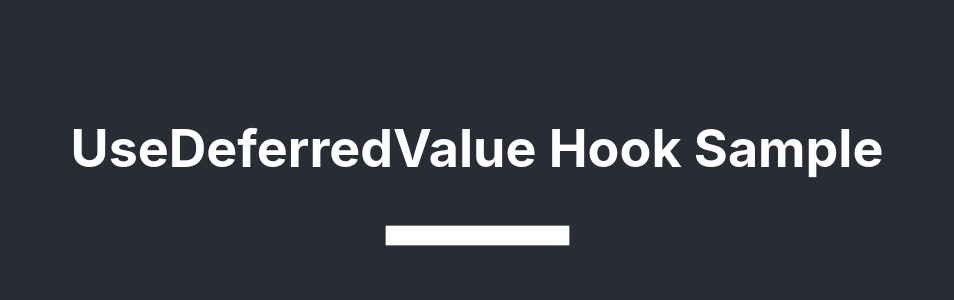
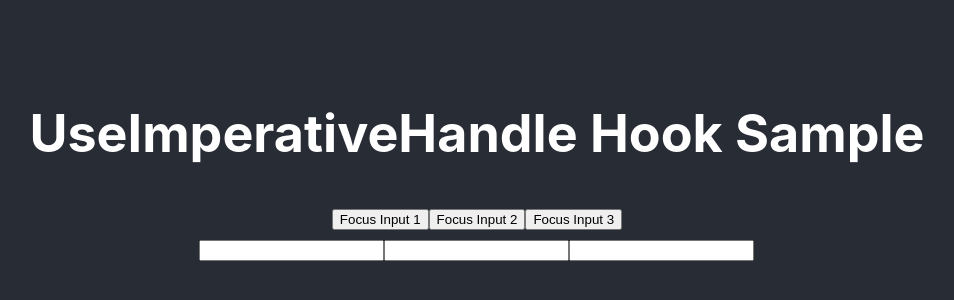
Before and after one commit to indraneel207/react-hooks, a React (Create React App) app: page / in a window 1280 px wide. Shown: the part 236-536 px from the top of the page, without its empty margins (163-1117 px from the left). Built offline with nearby package versions, Linux system fonts and the light colour scheme.

Commit message:
Added UseImperativeHandle

```diff
--- a/src/App.js
+++ b/src/App.js
@@ -1,5 +1,6 @@
 import './App.css';
-import UseDeferredValueSample from './components/UseDeferredValueSample';
+// import UseDeferredValueSample from './components/UseDeferredValueSample';
+import UseImperativeHandleSample from './components/UseImperativeHandleSample/Parent';
 // import CustomHookSample from './components/CustomHookSample';
 // import UseLayoutEffectSample from './components/UseLayoutEffectSample';
 // import UseTransitionSample from './components/UseTransitionSample';
@@ -16,7 +17,7 @@ function App() {
   return (
     <div className="App">
       <header className="App-header">
-        <UseDeferredValueSample/>
+        <UseImperativeHandleSample/>
       </header>
     </div>
   );
--- /dev/null
+++ b/src/components/UseImperativeHandleSample/Child.js
@@ -0,0 +1,29 @@
+import React, { useImperativeHandle, useRef } from 'react'
+
+function Child({ ...props }, ref) {
+  const input1 = useRef()
+  const input2 = useRef()
+  const input3 = useRef()
+
+  useImperativeHandle(
+    ref,
+    () => {
+      return {
+        focusInput1: () => input1.current.focus(),
+        focusInput2: () => input2.current.focus(),
+        focusInput3: () => input3.current.focus()
+      }
+    },
+    []
+  )
+
+  return (
+    <div>
+      <input ref={input1} />
+      <input ref={input2} />
+      <input ref={input3} />
+    </div>
+  )
+}
+
+export default React.forwardRef(Child)
--- /dev/null
+++ b/src/components/UseImperativeHandleSample/Parent.js
@@ -0,0 +1,20 @@
+import React, { useRef } from 'react'
+import Child from './Child'
+
+function UseImperativeHandleSample() {
+  const childRef = useRef()
+
+  return (
+    <div>
+      <h1>UseImperativeHandle Hook Sample</h1>
+      <div>
+        <button onClick={() => childRef.current.focusInput1()}>Focus Input 1</button>
+        <button onClick={() => childRef.current.focusInput2()}>Focus Input 2</button>
+        <button onClick={() => childRef.current.focusInput3()}>Focus Input 3</button>
+      </div>
+      <Child ref={childRef} />
+    </div>
+  )
+}
+
+export default UseImperativeHandleSample
```
